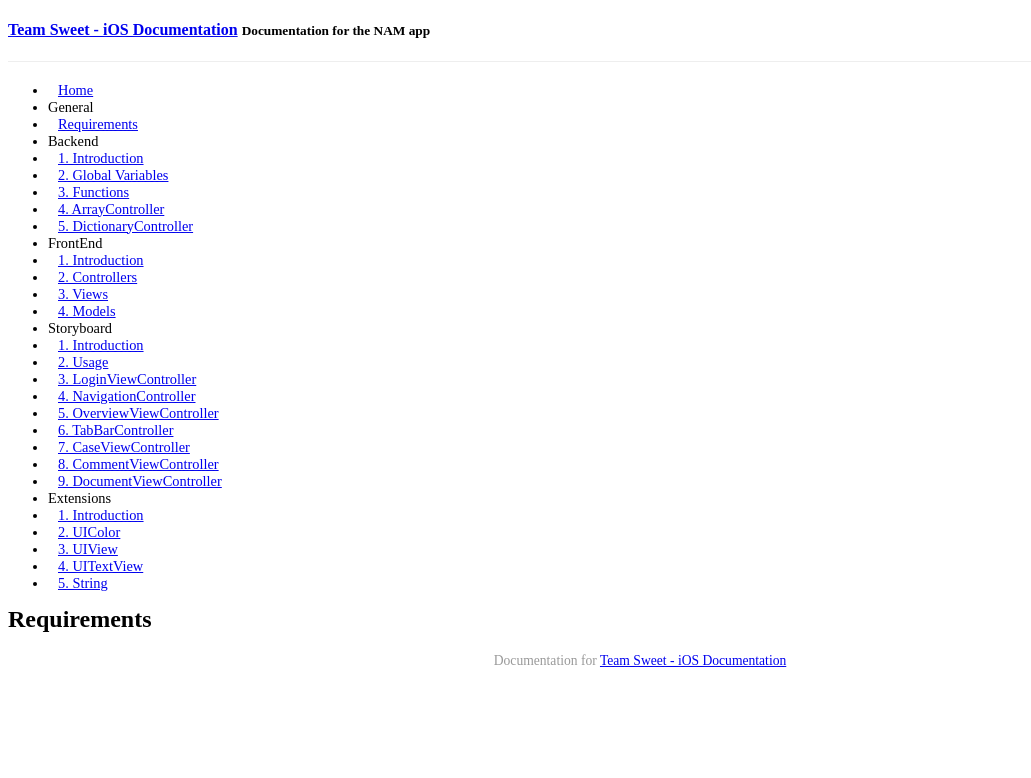
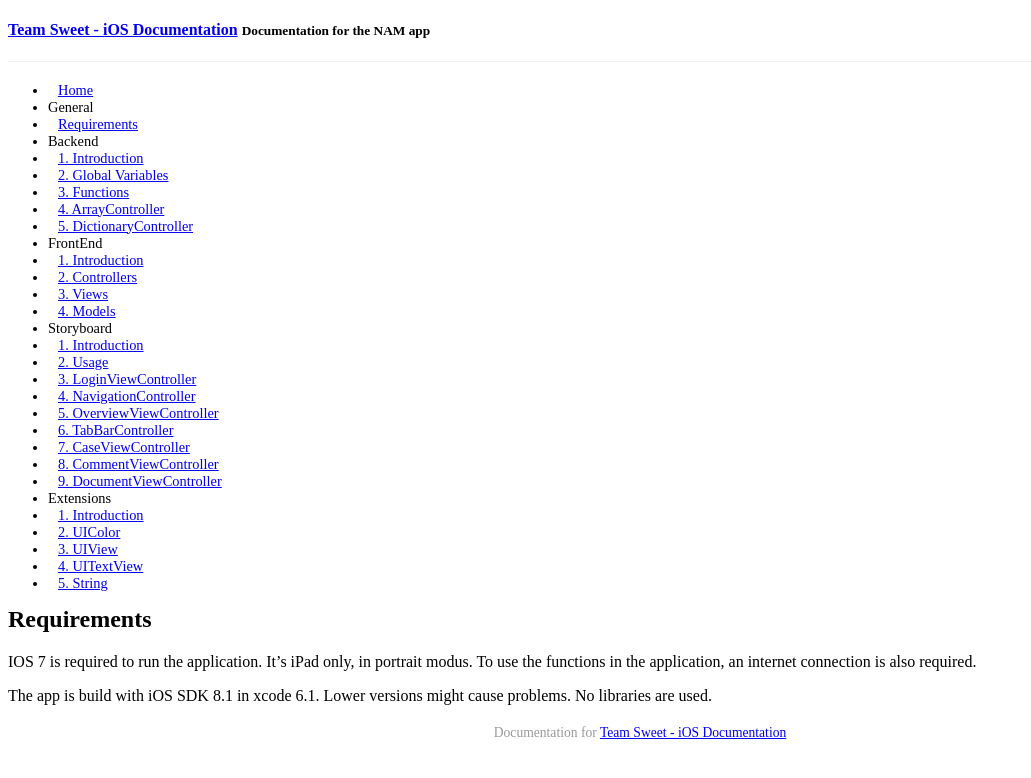
Before and after one commit to Aspoz/Sweet-iOS-Docs, a Jekyll site: the page built from _posts/2015-01-12-general-requirements.md, in a window 1280 px wide. Shown: the top 778 px of the page, without its empty margins (0-1031 px from the left). Built offline with Jekyll 4.4.1, drawn with Linux system fonts in a browser that asks for light colours; Markdown is read by kramdown in place of the engine named in the settings; a style sheet for code colours, icons or effects is not loaded.

Commit message:
Add general requirements

```diff
--- a/_posts/2015-01-12-general-requirements.md
+++ b/_posts/2015-01-12-general-requirements.md
@@ -4,3 +4,7 @@ title: "Requirements"
 category: doc
 date: 2015-01-12 16:26:38
 ---
+
+IOS 7 is required to run the application. It's iPad only, in portrait modus. To use the functions in the application, an internet connection is also required.
+
+The app is build with iOS SDK 8.1 in xcode 6.1. Lower versions might cause problems. No libraries are used.
```
